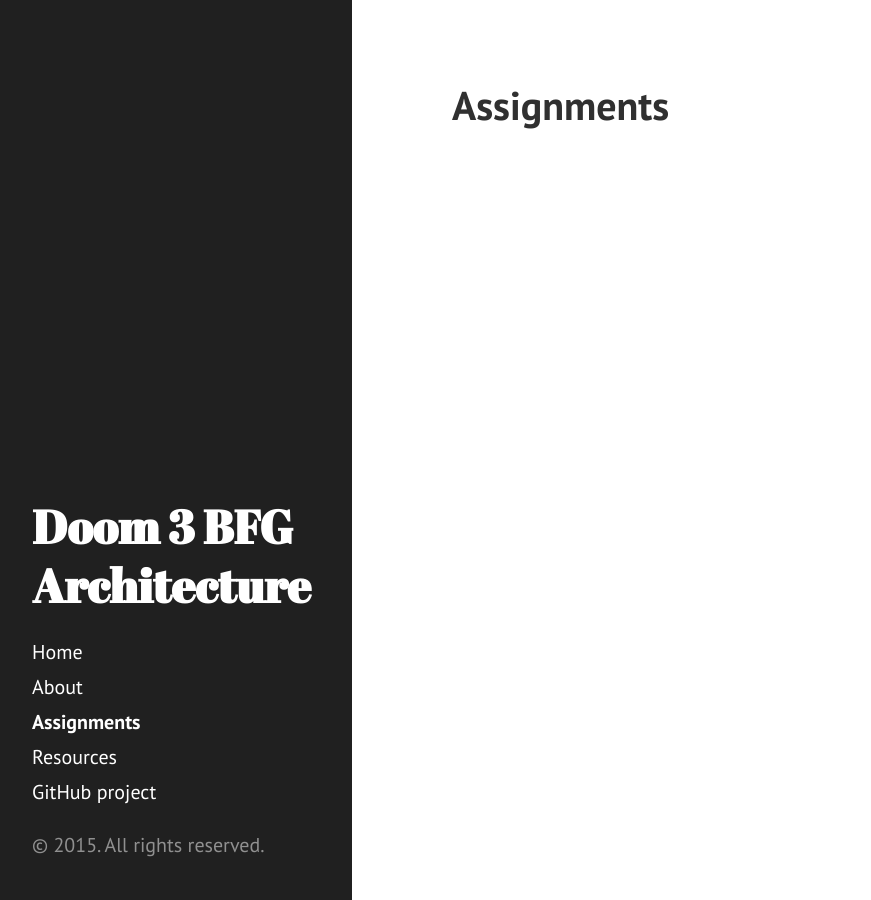
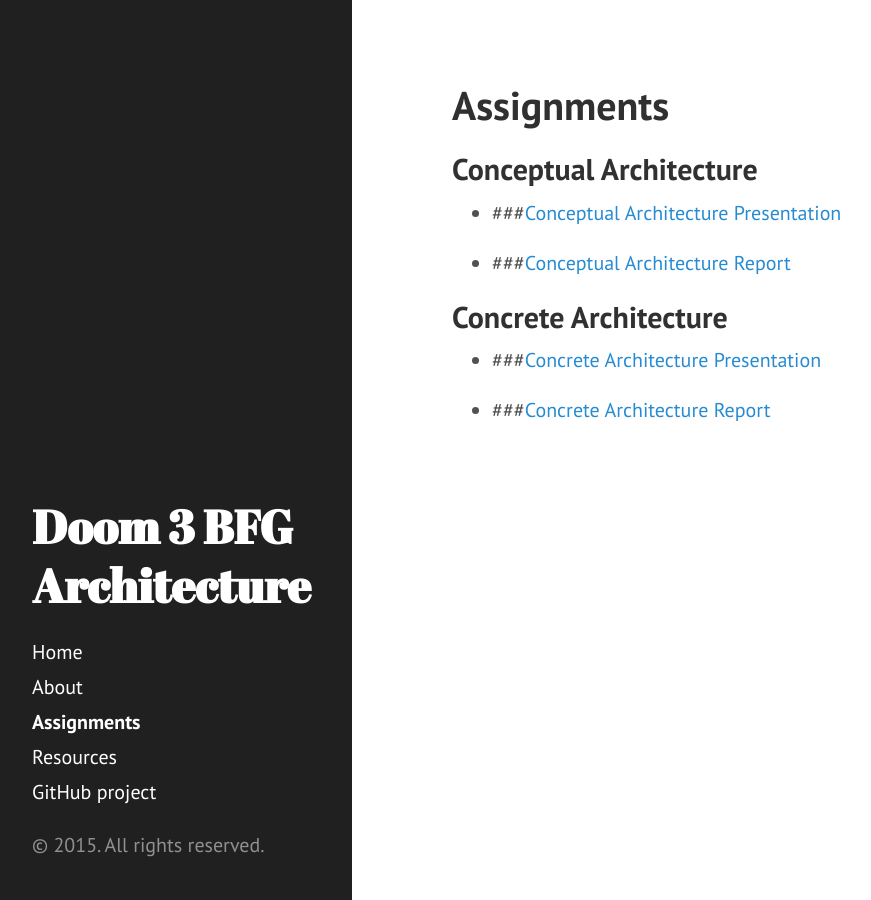
Before and after one commit to Yohanna/Doom-3-BFG-Architecture, a Jekyll site: the page built from assignments.md, in a window 1280 px wide. Shown: the whole page, without its empty margins (8-879 px from the left). Built offline with Jekyll 4.4.1, drawn with Linux system fonts in a browser that asks for light colours; Markdown is read by kramdown in place of the engine named in the settings.

Commit message:
Added Conceptual Architecture files

```diff
--- a/assignments.md
+++ b/assignments.md
@@ -2,3 +2,15 @@
 layout: page
 title: Assignments
 ---
+
+## Conceptual Architecture
+
+* ###[Conceptual Architecture Presentation](Assignements/A1/Basement%20Gurus%20-%20Doom%203%20BFG%20Conceptual%20Architecture%20Presentation.pdf)
+
+* ###[Conceptual Architecture Report](Assignements/A1/Basement%20Gurus%20-%20Doom%203%20BFG%20Coneceptual%20Architecture%20Report.pdf)
+
+## Concrete Architecture
+
+* ###[Concrete Architecture Presentation]()
+
+* ###[Concrete Architecture Report]()
```
